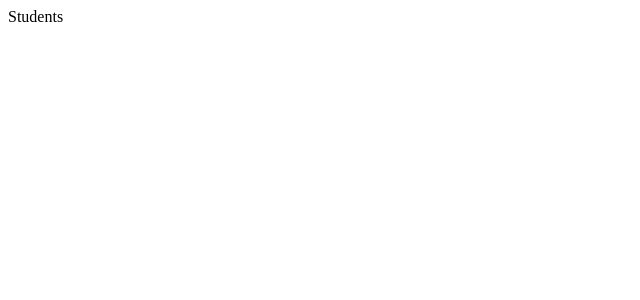
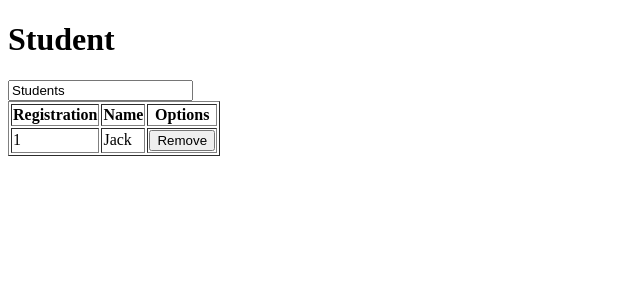
Before and after one commit to alexandrepeluchi/estudando-vuejs, a Vue app in the folder estudando_vuejs/Vue CLI/school_app/: page / in a window 1280 px wide. Shown: the top 300 px of the page, without its empty margins (0-640 px from the left). Built offline with nearby package versions, Linux system fonts and the light colour scheme.

Commit message:
Gerado uma simples table de alunos

```diff
--- a/estudando_vuejs/Vue CLI/school_app/src/components/Students.vue
+++ b/estudando_vuejs/Vue CLI/school_app/src/components/Students.vue
@@ -1,13 +1,34 @@
 <template>
-  <div>{{name}}</div>
+  <div>
+    <h1>{{title}}</h1>
+    <input type="text" placeholder="Student name" v-model="name" />
+
+    <table border="1px">
+      <thead>
+        <th>Registration</th>
+        <th>Name</th>
+        <th>Options</th>
+      </thead>
+      <tbody>
+        <tr>
+          <td>1</td>
+          <td>Jack</td>
+          <td>
+            <button class="btn" @click="remove()">Remove</button>
+          </td>
+        </tr>
+      </tbody>
+    </table>
+  </div>
 </template>
 
 <script>
 export default {
   data() {
     return {
+      title: "Student",
       name: "Students",
-    }
+    };
   },
   props: {},
 };
```
